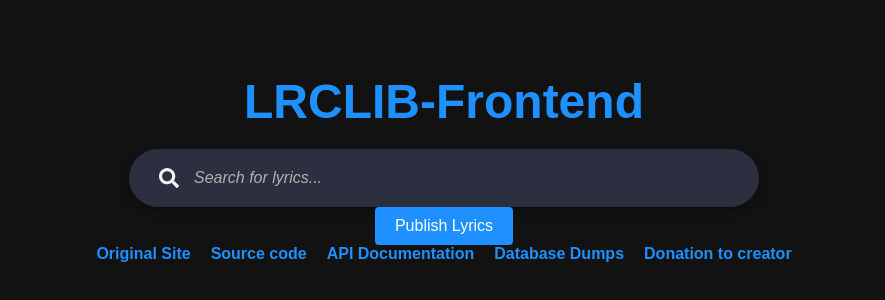
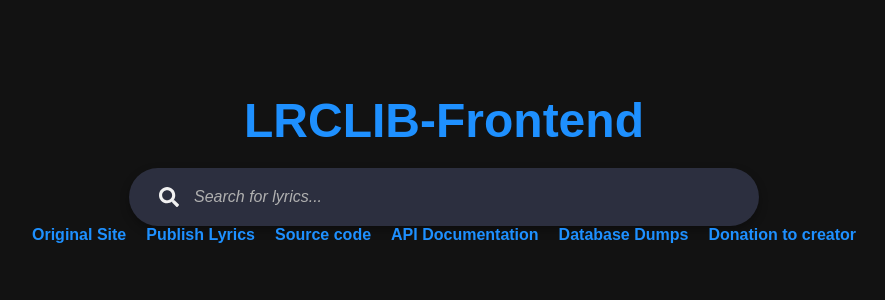
Before and after one commit to LaganYT/LRCLIB-Frontend, a Next.js app: page / in a window 1280 px wide. Shown: the part 238-538 px from the top of the page, without its empty margins (196-1081 px from the left). Built offline with nearby package versions, Linux system fonts and the light colour scheme.

Commit message:
change publish lyrics look

```diff
--- a/pages/index.js
+++ b/pages/index.js
@@ -30,9 +30,9 @@ export default function Home() {
           className="input"
         />
       </div>
-      <button onClick={() => router.push('/publish')} className="button">Publish Lyrics</button>
       <div className="links">
         <a href="https://lrclib.net/">Original Site</a>
+        <a href="/publish">Publish Lyrics</a>
         <a href="https://github.com/LaganYT/LRCLIB-Frontend">Source code</a>
         <a href="https://lrclib.net/docs">API Documentation</a>
         <a href="https://lrclib.net/db-dumps">Database Dumps</a>
```
Also changed, not shown: pages/search/[query].js (+8 -1 lines).
